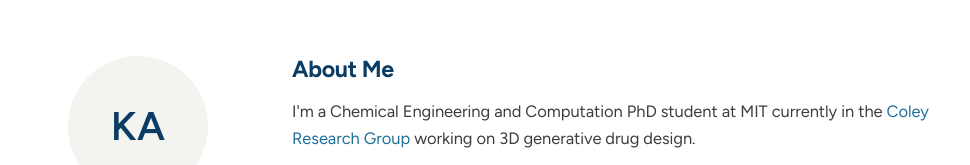
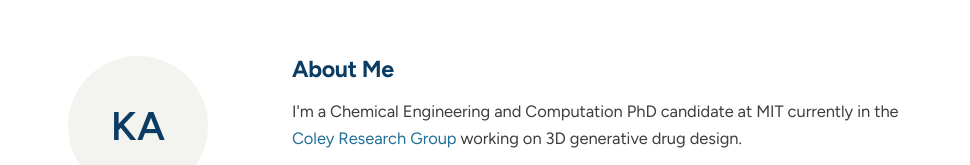
Before and after one commit to kentoabeywardane/kentoabeywardane.github.io, a plain HTML site: page index.html in a window 1280 px wide. Shown: the top 165 px of the page, without its empty margins (158-1128 px from the left). Drawn offline with Linux system fonts and the light colour scheme.

Commit message:
Use 'PhD candidate' consistently
Claude-Session: https://claude.ai/code/session_01Q1pY8nh8t1UsAuJzUnJ1rk

```diff
--- a/index.html
+++ b/index.html
@@ -44,7 +44,7 @@
     <section id="about">
       <h2>About Me</h2>
       <p>
-        I'm a Chemical Engineering and Computation PhD student at MIT currently in the
+        I'm a Chemical Engineering and Computation PhD candidate at MIT currently in the
         <a href="https://coley.mit.edu/">Coley Research Group</a> working on 3D generative drug design.
       </p>
       <p>
```
